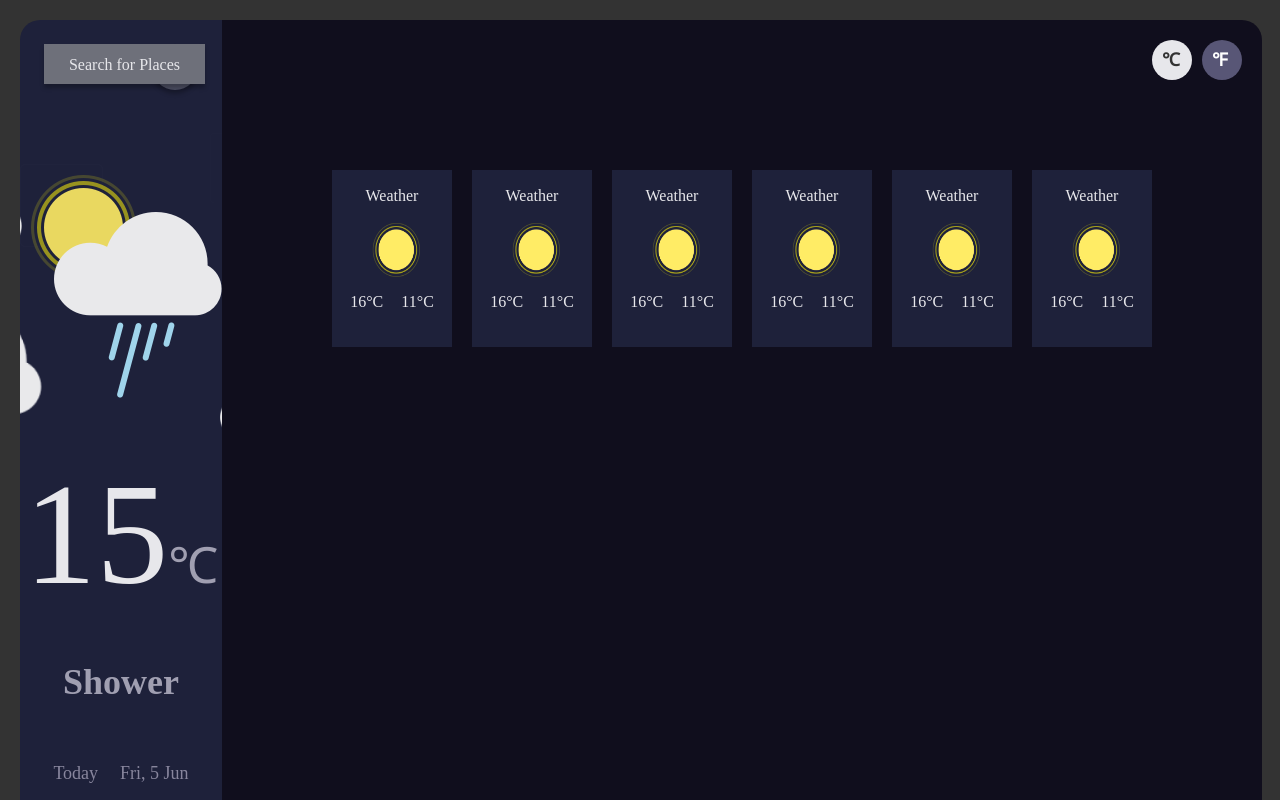
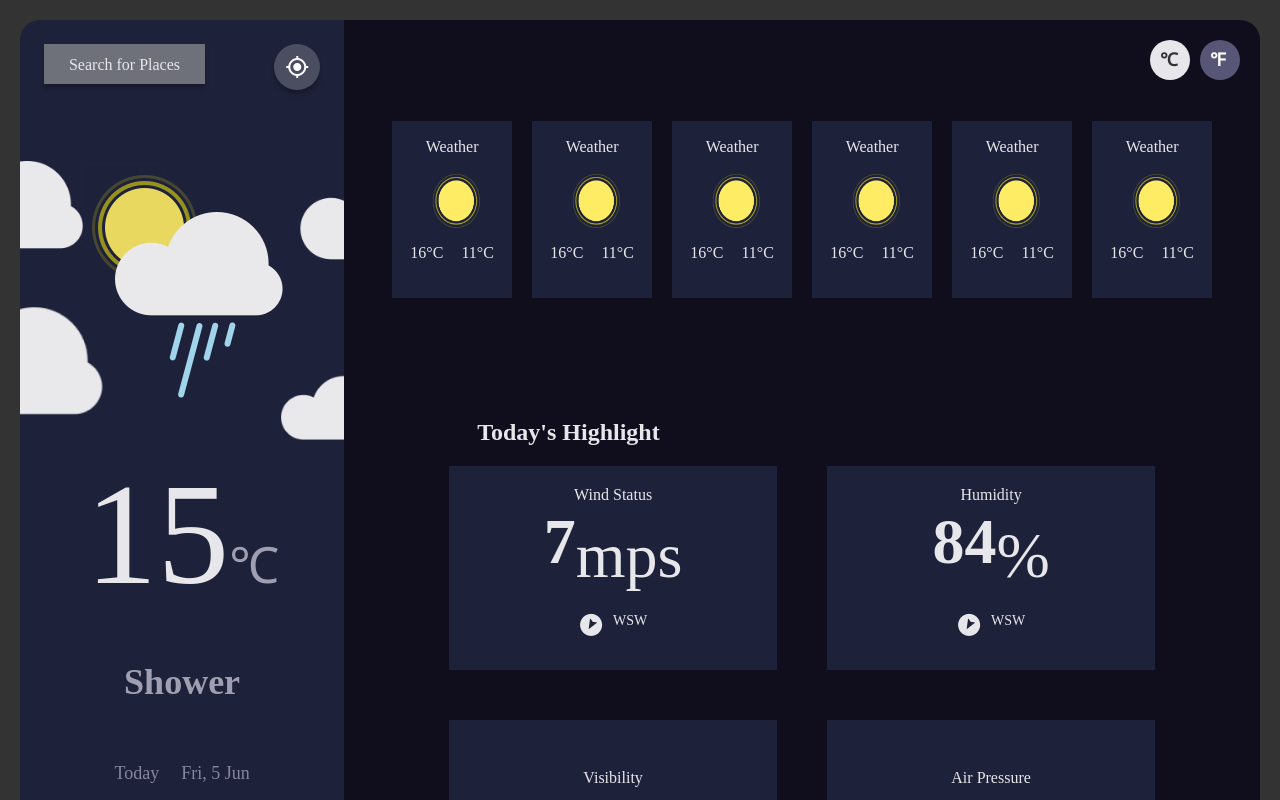
Before and after one commit to lawsonDaniel/weather-app, a React (Create React App) app: page / in a window 1280 px wide. Shown: the top 800 px of the page. Built offline with nearby package versions, Linux system fonts and the light colour scheme.

Commit message:
almost done with the ui

```diff
--- a/package.json
+++ b/package.json
@@ -6,6 +6,7 @@
     "@testing-library/jest-dom": "^5.16.4",
     "@testing-library/react": "^13.1.1",
     "@testing-library/user-event": "^13.5.0",
+    "axios": "^0.27.2",
     "react": "^18.1.0",
     "react-dom": "^18.1.0",
     "react-scripts": "5.0.1",
--- /dev/null
+++ b/src/components/Highlight.js
@@ -0,0 +1,25 @@
+import React, { useState } from 'react'
+import './highlight.css'
+
+function Highlight({status,statusnumber,statusspped,wind}) {
+    const style = {
+        "width": "328px",
+        "height": "204px",
+        "display": "flex",
+        "flexDirection": "column",
+        "justifyContent": "center",
+        "background": "#1E213A"
+    }
+
+  return (
+    <>
+    <div style={style}>
+        <div className='HighLight-header'>{status}</div>
+        <div className="HighLight-main">{statusnumber}<sub className="HighLight-main-sub">{statusspped}</sub></div>
+        {wind}
+    </div>
+    </>
+  )
+}
+
+export default Highlight
--- /dev/null
+++ b/src/components/Highlights.js
@@ -0,0 +1,23 @@
+import React from 'react'
+import Highlight from './Highlight'
+import WIndSpees from './WIndSpees'
+
+function Highlights() {
+  return (
+      <>
+         <div style={{"display":"flex","gap":"50px","justifyContent":"center"}}>
+        <Highlight wind={<WIndSpees/>} status="Wind Status" statusnumber="7" statusspped="mps"/>
+        <Highlight wind={<WIndSpees/>} status="Humidity" statusnumber="84" statusspped="%"/>
+
+    </div>
+        <div style={{"display":"flex","gap":"50px","margin-top":"50px","justifyContent":"center"}}>
+        <Highlight status="Visibility" statusnumber="6,4" statusspped="miles"/>
+        <Highlight status="Air Pressure" statusnumber="998" statusspped="mb"/>
+        </div>
+
+      </>
+
+  )
+}
+
+export default Highlights
--- a/src/components/Mainarea.css
+++ b/src/components/Mainarea.css
@@ -1,6 +1,6 @@
 .Main-area{
     width: 100%;
-    height: 900px;
+    height: 1023px;
     background-color: #100E1D;
     border-top-right-radius: 20px;
     border-bottom-right-radius: 20px;
@@ -32,5 +32,23 @@
 .Weather-list{
     display: flex;
     gap: 20px;
-    padding: 90px;
+   justify-content: center;
+   margin-top: 41px;
 }
+.Highlit-container{
+    justify-content: center;
+    margin-top: 120px;
+}
+.Highlight-header{
+    font-family: 'Raleway';
+    font-style: normal;
+    font-weight: 700;
+    font-size: 24px;
+    line-height: 28px;
+     padding: 0 113px;
+    color: #E7E7EB;
+}
+.Highights{
+    margin-top: 20px;
+    justify-content: center;
+}
--- a/src/components/Mainarea.js
+++ b/src/components/Mainarea.js
@@ -1,4 +1,5 @@
 import React from 'react'
+import Highlights from './Highlights'
 import './Mainarea.css'
 import Weather from './Weather'
 import Weathers from './Weathers'
@@ -15,6 +16,15 @@ function Mainarea() {
         </div>
       </div>
      <Weathers />
+     <div className='Highlit-container'>
+       <div className='Highlight-header'>
+        Today's Highlight
+       </div>
+       <div className='Highights'>
+       <Highlights />
+       </div>
+
+     </div>
       </div>
   )
 }
--- a/src/components/Sidebar.css
+++ b/src/components/Sidebar.css
@@ -1,6 +1,6 @@
 .Side-bar{
     width: 459px;
-    height: 940px;
+    height: calc(1023px + 40px);
     background-color: #1E213A;
     border-top-left-radius: 20px;
     border-bottom-left-radius: 20px;
--- /dev/null
+++ b/src/components/WIndSpees.js
@@ -0,0 +1,21 @@
+import React from 'react'
+import './windspeed.css'
+
+function WIndSpees() {
+  return (
+    <>
+      <div className='HighLight-wind'>
+            <div>
+                <span className="material-icons icon">
+                assistant_navigation
+                </span>
+            </div>
+            <div>
+                WSW
+            </div>
+        </div>
+    </>
+  )
+}
+
+export default WIndSpees
--- /dev/null
+++ b/src/components/highlight.css
@@ -0,0 +1,31 @@
+.HighLight-header{
+    font-family: 'Raleway';
+    font-style: normal;
+    font-weight: 500;
+    font-size: 16px;
+    line-height: 19px;
+    /* identical to box height */
+
+    text-align: center;
+
+    color: #E7E7EB;
+
+}
+.HighLight-main{
+    font-family: 'Raleway';
+    font-style: normal;
+    font-weight: 700;
+    font-size: 64px;
+    line-height: 75px;
+    color: #E7E7EB;
+    text-align: center;
+}
+.HighLight-main-sub{
+    font-family: 'Raleway';
+    font-style: normal;
+    font-weight: 400;
+    font-size: 64px;
+    line-height: 75px;
+    color: #E7E7EB;
+    text-align: center;
+}
--- /dev/null
+++ b/src/components/windspeed.css
@@ -0,0 +1,16 @@
+.HighLight-wind{
+    display: flex;
+    justify-content: center;
+    font-family: 'Raleway';
+    font-style: normal;
+    font-weight: 500;
+    font-size: 14px;
+    color: #E7E7EB;
+    padding: 10px;
+    margin-top: 10px;
+    gap:10px
+}
+.icon{
+
+    transform: rotate(-150deg);
+}
```
Also changed, not shown: 1 other file (tests, documents, lock files or other folders).
